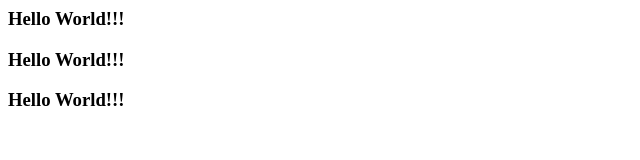
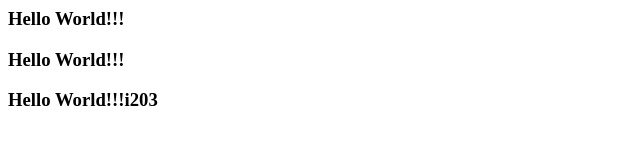
Before and after one commit to kaliExist/guess, a plain HTML site: page index.html in a window 1280 px wide. Shown: the full height of the page, 0-640 px from the left. Drawn offline with Linux system fonts and the light colour scheme.

Commit message:
v1: done
v1:200

v1:203

```diff
--- a/index.html
+++ b/index.html
@@ -5,6 +5,6 @@
 <body>
   <h3>Hello World!!!</h3>
   <h3>Hello World!!!</h3>
-  <h3>Hello World!!!</h3>
+  <h3>Hello World!!!i203</h3>
 </body>
 </html>
```
